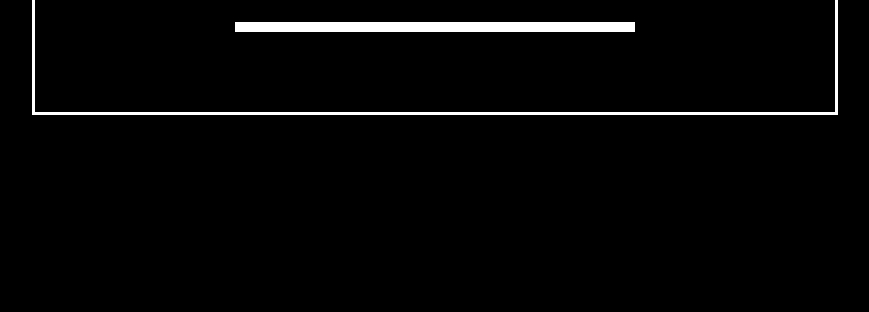
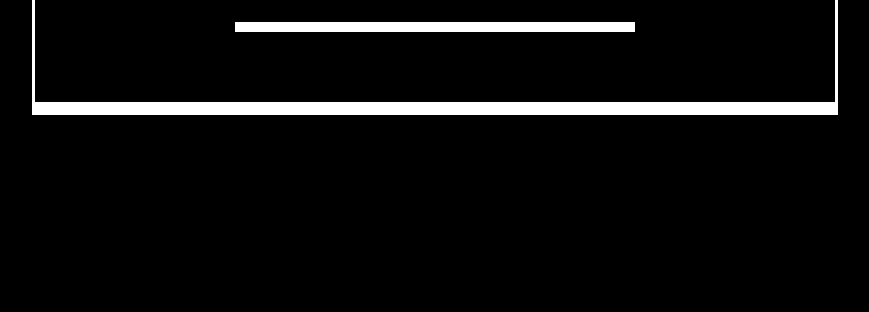
Before and after one commit to mosesliusisheng-a11y/Combat, a plain HTML site: page index.html in a window 1280 px wide. Shown: the part 488-800 px from the top of the page, without its empty margins (205-1074 px from the left). Drawn offline with Linux system fonts and the light colour scheme.

Commit message:
Update index.html

```diff
--- a/index.html
+++ b/index.html
@@ -9,6 +9,7 @@
 
   <div id="game">
     <div id="platform"></div>
+    <div id="ground"></div>
     <div id="player">🚕</div>
   </div>
 
```
